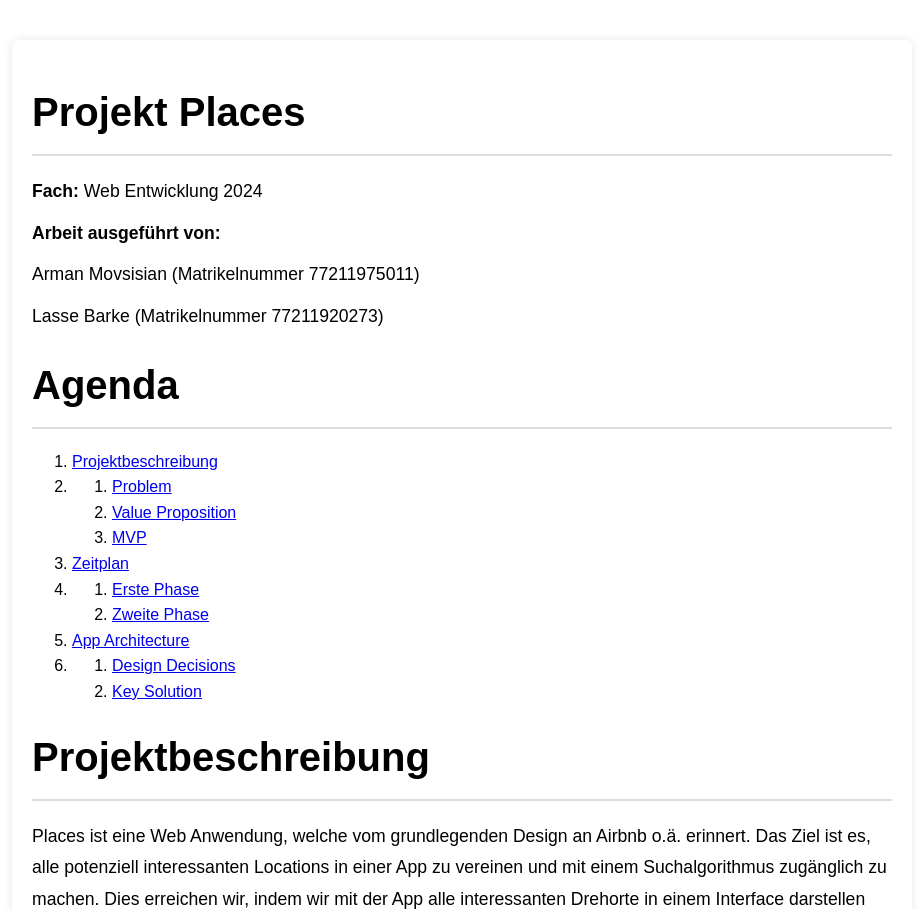
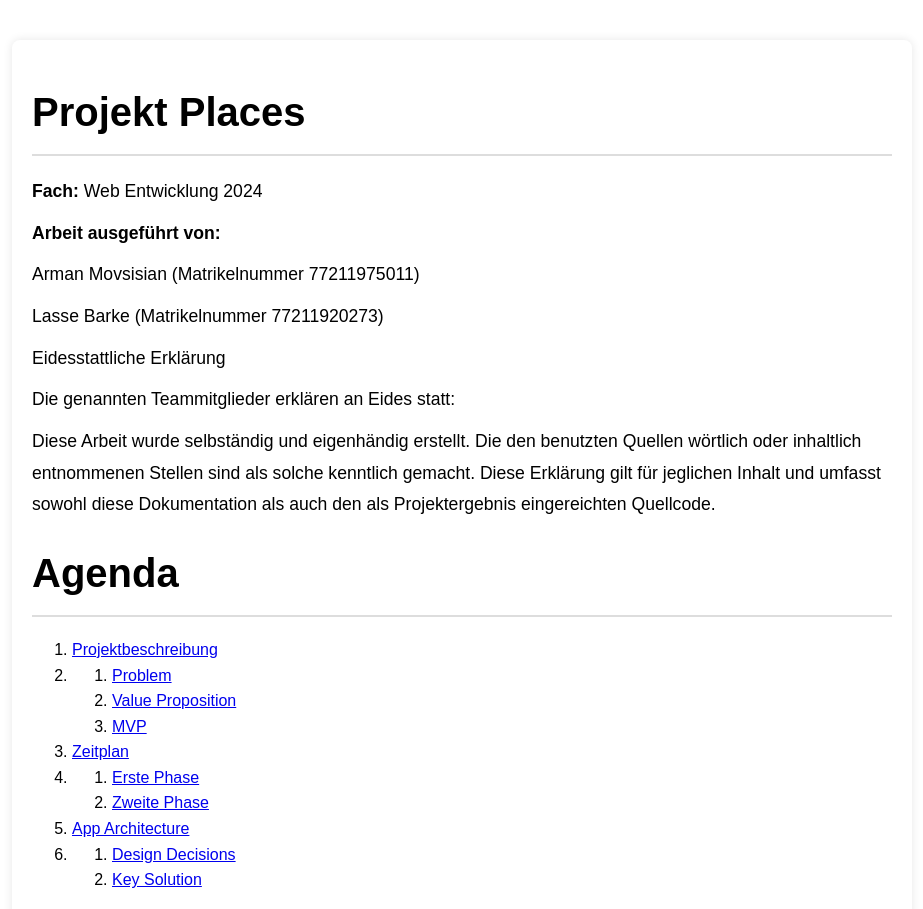
Before and after one commit to armanmovs/places, a plain HTML site: page index.html in a window 1280 px wide. Shown: the top 909 px of the page, without its empty margins (178-1101 px from the left). Drawn offline with Linux system fonts and the light colour scheme.

Commit message:
Update index.html

```diff
--- a/index.html
+++ b/index.html
@@ -28,6 +28,12 @@
         <p><strong>Arbeit ausgeführt von:</strong></p>
         <p>Arman Movsisian (Matrikelnummer 77211975011)</p>
         <p>Lasse Barke (Matrikelnummer 77211920273)</p>
+        <p>Eidesstattliche Erklärung</p>
+
+        <p>Die genannten Teammitglieder erklären an Eides statt:</p>
+
+        <p>Diese Arbeit wurde selbständig und eigenhändig erstellt. Die den benutzten Quellen wörtlich oder inhaltlich entnommenen Stellen sind als solche kenntlich gemacht. Diese Erklärung gilt für jeglichen Inhalt und umfasst sowohl diese Dokumentation als auch den als Projektergebnis eingereichten Quellcode.</p>
+
 
         <h1>Agenda</h1>
         <ol>
```
